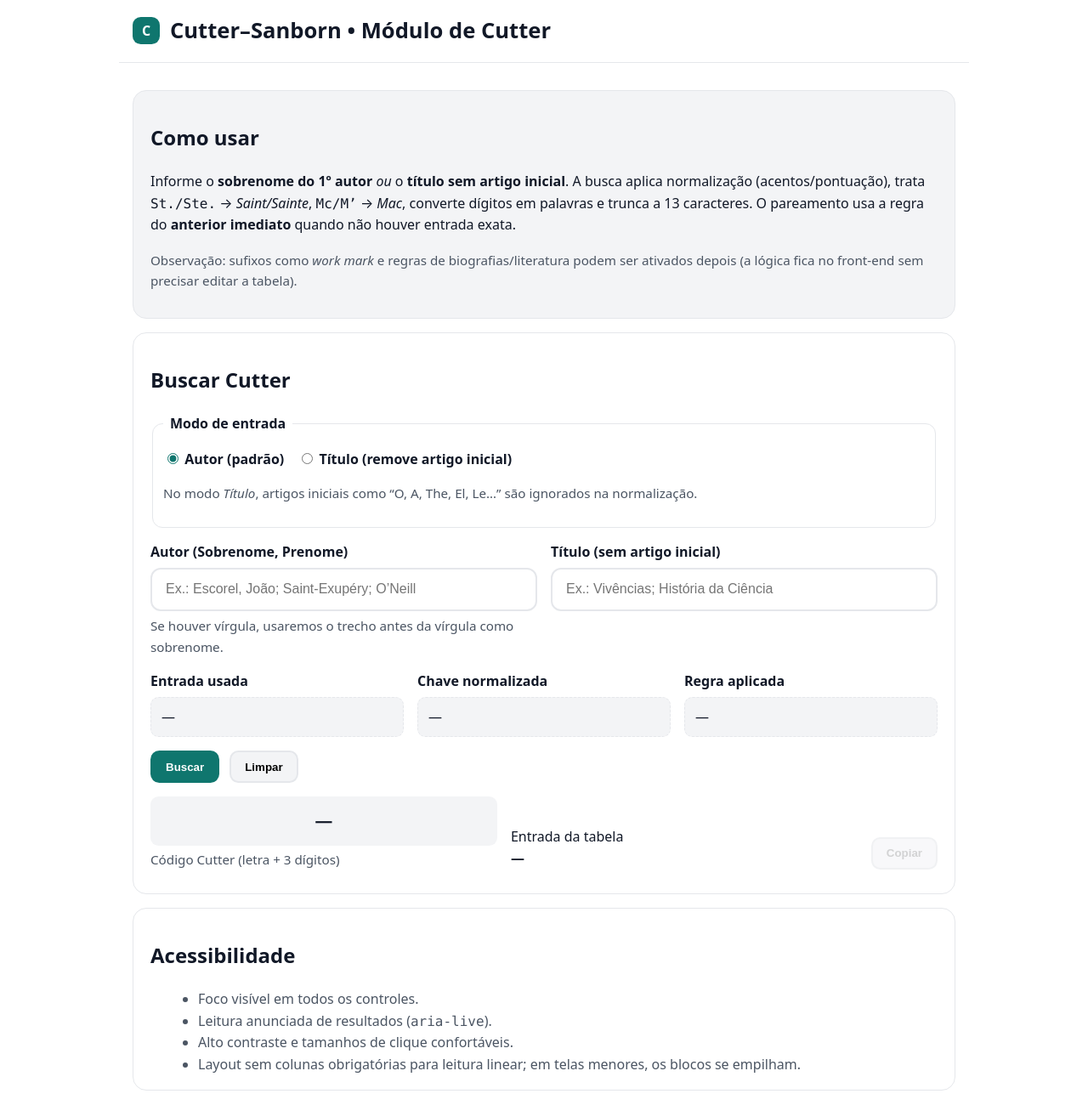
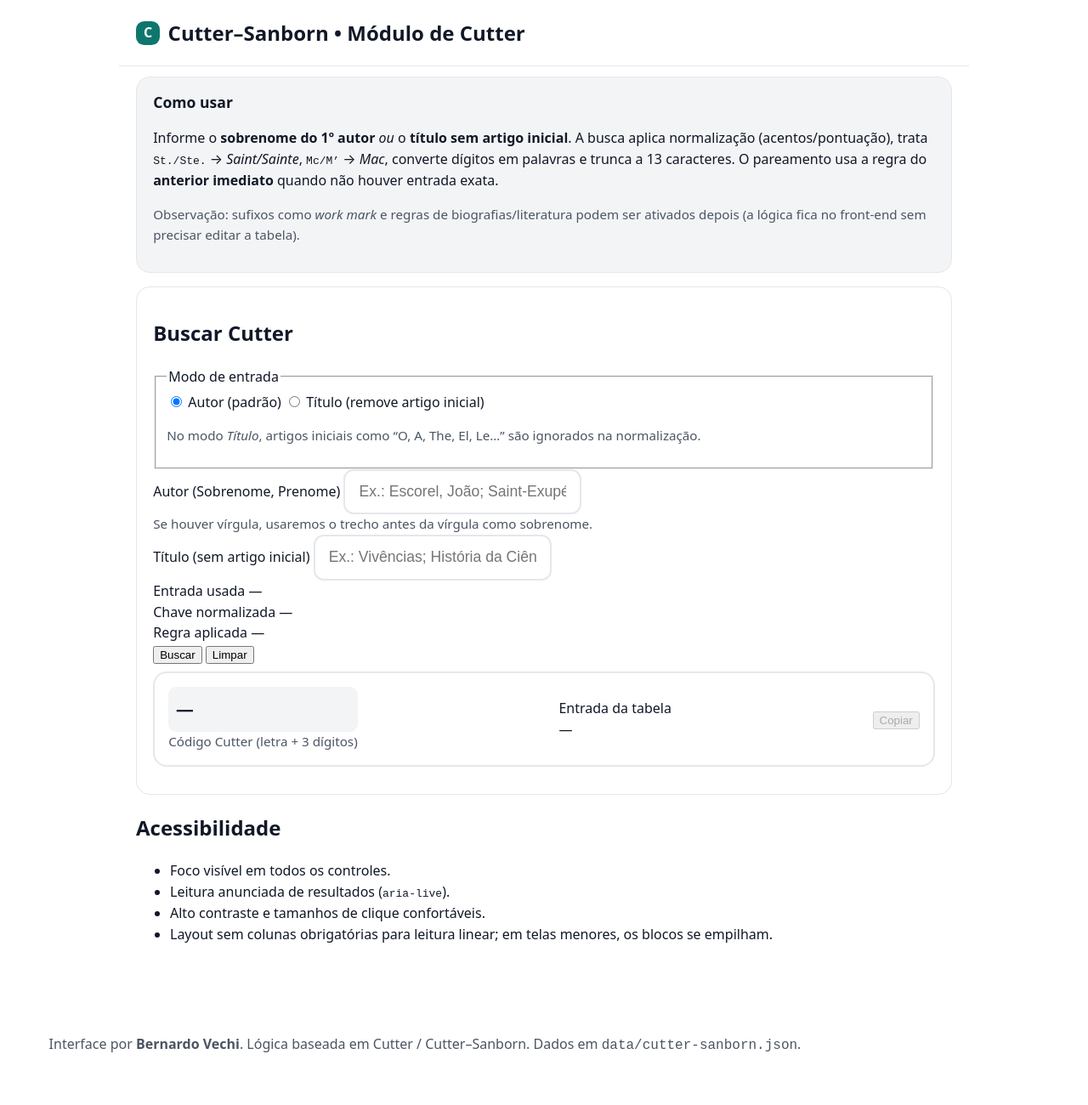
Before and after one commit to bvechi/cutter-sanborn, a plain HTML site: page index.html in a window 1280 px wide. Shown: the top 1300 px of the page at 85% size. Drawn offline with Linux system fonts and the light colour scheme; files that its build step writes are made by us from their sources; files whose address does not match are found by name.

Commit message:
Update styles.css

```diff
--- a/styles.css
+++ b/styles.css
@@ -1,95 +1,40 @@
-:root{
-  --bg:#ffffff;
-  --fg:#111827;           /* slate-900 */
-  --muted:#4b5563;        /* slate-600 */
-  --soft:#f3f4f6;         /* slate-100 */
-  --border:#e5e7eb;       /* slate-200 */
-  --accent:#0f766e;       /* teal-700 */
-  --accent-contrast:#ffffff;
-  --focus:#0ea5e9;        /* sky-500 */
-  --warn:#b45309;         /* amber-700 */
-}
-/* Prefer dark color-scheme if OS requests it */
-@media (prefers-color-scheme: dark){
-  :root{
-    --bg:#0b0f14;
-    --fg:#f3f4f6;
-    --muted:#9ca3af;
-    --soft:#111827;
-    --border:#1f2937;
-    --accent:#22d3ee;
-    --accent-contrast:#0b0f14;
-    --focus:#38bdf8;
-  }
-}
-
-/* Base */
+:root{--bg:#fff;--fg:#111827;--muted:#4b5563;--soft:#f3f4f6;--border:#e5e7eb;--accent:#0f766e;--accent-soft:#ccfbf1;--focus:#0ea5e9}
 *{box-sizing:border-box}
-html{scroll-behavior:smooth}
-body{margin:0;background:var(--bg);color:var(--fg);font-family:system-ui,-apple-system,Segoe UI,Roboto,Ubuntu,Cantarell,"Helvetica Neue",Arial,"Noto Sans","Liberation Sans",sans-serif;line-height:1.6}
-img{max-width:100%;height:auto}
-code,kbd,samp,pre{font-family:ui-monospace,SFMono-Regular,Menlo,Monaco,Consolas,"Liberation Mono","Courier New",monospace}
-
-/* Skip link */
-.skip-link{position:absolute;left:-9999px;top:auto;width:1px;height:1px;overflow:hidden}
-.skip-link:focus{position:fixed;left:1rem;top:1rem;width:auto;height:auto;padding:.5rem .75rem;background:var(--focus);color:#000;border-radius:.5rem;z-index:9999}
-
-/* Layout */
-.wrap{max-width:1000px;margin:0 auto;padding:1rem}
-.app-header{position:sticky;top:0;background:color-mix(in oklab, var(--bg) 94%, transparent);backdrop-filter:blur(6px);border-bottom:1px solid var(--border);z-index:10}
-.brand{display:flex;align-items:center;gap:.75rem}
-.logo{width:32px;height:32px;border-radius:.6rem;background:var(--accent);color:var(--accent-contrast);display:inline-flex;align-items:center;justify-content:center;font-weight:700}
-.title{margin:0;font-size:clamp(1.1rem,1rem + .8vw,1.6rem)}
-
-.panel{border:1px solid var(--border);border-radius:1rem;background:var(--bg);padding:1rem 1.25rem;margin:1rem 0}
-.intro{background:var(--soft)}
-.help ul{margin:.25rem 0 0 1rem}
-
-/* Text helpers */
-.small{font-size:.95rem}
-.muted{color:var(--muted)}
-.readonly-box{display:block;border:1px dashed var(--border);background:var(--soft);padding:.6rem .75rem;border-radius:.6rem;min-height:2.5rem}
-.keytext{font-weight:600}
-
-/* Form */
-.field-group{border:1px solid var(--border);border-radius:.75rem;padding:.75rem}
-legend{padding:0 .5rem;font-weight:700}
-.radios{display:flex;flex-wrap:wrap;gap:1rem;margin-top:.25rem}
-.radio input{accent-color:var(--accent)}
-
-.field{display:flex;flex-direction:column;gap:.35rem}
-label{font-weight:600}
-input[type="text"],input[type="search"],textarea{width:100%;padding:.9rem 1rem;font-size:1rem;border:2px solid var(--border);border-radius:.75rem;background:var(--bg);color:var(--fg)}
-input[type="text"]:focus,input[type="search"]:focus,textarea:focus{outline:3px solid color-mix(in oklab, var(--focus) 40%, transparent);border-color:var(--focus)}
-
-.grid-2{display:grid;grid-template-columns:1fr 1fr;gap:1rem;margin-top:1rem}
-.grid-3{display:grid;grid-template-columns:1fr 1fr 1fr;gap:1rem;margin-top:1rem}
-@media (max-width: 820px){
-  .grid-2, .grid-3{grid-template-columns:1fr}
-}
-
-.actions{display:flex;gap:.75rem;align-items:center;margin-top:1rem;flex-wrap:wrap}
-.btn{border:2px solid var(--border);background:var(--soft);border-radius:.65rem;padding:.6rem 1rem;cursor:pointer;font-weight:600}
-.btn:hover{filter:brightness(0.98)}
-.btn:focus-visible{outline:3px solid color-mix(in oklab, var(--focus) 40%, transparent)}
-.btn[disabled]{opacity:.55;cursor:not-allowed}
-.btn.primary{background:var(--accent);border-color:var(--accent);color:var(--accent-contrast)}
-.btn.primary:hover{filter:brightness(1.05)}
-
-/* Answer/result */
-.answer{margin-top:1rem}
-.ansrow{display:grid;grid-template-columns:1fr 1fr auto;gap:1rem;align-items:end}
-.result-code{display:flex;flex-direction:column;gap:.25rem}
-.bigcode{font-family:ui-monospace,SFMono-Regular,Menlo,Monaco,Consolas,"Liberation Mono","Courier New",monospace;font-size:2rem;padding:.2rem .6rem;background:var(--soft);border-radius:.6rem;min-width:7ch;text-align:center}
-.neighbors{display:grid;grid-template-columns:repeat(auto-fit,minmax(220px,1fr));gap:.5rem;margin-top:.75rem}
-.neighbors .item{border:1px solid var(--border);border-radius:.75rem;padding:.6rem .75rem;background:var(--bg)}
-.neighbors .code{font-family:ui-monospace,SFMono-Regular,Menlo,Monaco,Consolas,"Liberation Mono","Courier New",monospace;background:var(--soft);padding:.1rem .4rem;border-radius:.35rem}
-
-/* Focus states */
-:focus-visible{outline:3px solid color-mix(in oklab, var(--focus) 40%, transparent);outline-offset:2px}
-
-/* Footer */
-.footer{color:var(--muted);text-align:center;margin:1.5rem 0}
-
-/* Noscript */
-.noscript{background:var(--warn);color:#fff;border-radius:.5rem;padding:1rem}
+html:focus-within{scroll-behavior:smooth}
+body{margin:0;background:var(--bg);color:var(--fg);font-family:system-ui,-apple-system,Segoe UI,Roboto,Ubuntu,Cantarell,'Helvetica Neue',Arial,'Noto Sans','Liberation Sans',sans-serif;line-height:1.55}
+a.skip-link{position:absolute;left:-9999px;top:auto;width:1px;height:1px;overflow:hidden}
+a.skip-link:focus{position:fixed;left:1rem;top:1rem;width:auto;height:auto;padding:.5rem .75rem;background:#111827;color:#fff;z-index:1000;border-radius:.5rem}
+.wrap{max-width:1000px;margin:0 auto;padding:1.25rem}
+header[role="banner"]{position:sticky;top:0;backdrop-filter:blur(6px);background:rgba(255,255,255,.9);border-bottom:1px solid var(--border);z-index:10}
+.head{display:flex;align-items:center;justify-content:space-between;gap:1rem;padding:.8rem 0}
+.brand{display:flex;align-items:center;gap:.6rem}
+.logo{width:28px;height:28px;border-radius:.6rem;background:var(--accent);display:inline-flex;align-items:center;justify-content:center;color:#fff;font-weight:700}
+h1{font-size:clamp(1.1rem,1.2rem + .4vw,1.5rem);margin:0}
+main[role="main"]{padding-top:.75rem}
+.intro{background:var(--soft);border:1px solid var(--border);border-radius:1rem;padding:1rem 1.2rem}
+.intro h2{margin:0 0 .6rem 0;font-size:1.1rem}
+table{width:100%;border-collapse:collapse;background:#fff;border:1px solid var(--border);border-radius:.8rem;overflow:hidden}
+thead th{text-align:left;font-size:1rem;color:var(--muted);background:#fafafa;border-bottom:1px solid var(--border);padding:.7rem .8rem}
+tbody td{padding:.65rem .8rem;border-bottom:1px solid var(--border);vertical-align:top}
+tbody tr:last-child td{border-bottom:none}
+.kbd{font-family:ui-monospace,SFMono-Regular,Menlo,Monaco,Consolas,'Liberation Mono','Courier New',monospace;background:var(--soft);border:1px solid var(--border);border-bottom-width:2px;padding:.15rem .35rem;border-radius:.4rem}
+.tip{font-size:1rem;color:var(--muted)}
+.search{margin-top:1rem;background:#fff;border:1px solid var(--border);border-radius:1rem;padding:1rem 1.2rem}
+.controls{display:flex;gap:.75rem;align-items:flex-end;flex-wrap:wrap;margin:.25rem 0 .5rem 0}
+label[for="q"]{font-weight:600;display:block}
+input[type="text"]{flex:1;min-width:280px;padding:.9rem 1rem;font-size:1.1rem;border:2px solid var(--border);border-radius:.75rem}
+input[type="text"]:focus{outline:3px solid var(--accent-soft);border-color:var(--focus)}
+.answer{border:2px solid var(--border);border-radius:1rem;padding:1rem;margin:.5rem 0 1rem 0;background:#fff}
+.answer h3{margin:0 0 .5rem 0;font-size:1.05rem}
+.ansrow{display:flex;align-items:center;justify-content:space-between;gap:.75rem;flex-wrap:wrap}
+.bigcode{font-family:ui-monospace,SFMono-Regular,Menlo,Monaco,Consolas,'Liberation Mono','Courier New',monospace;font-size:2rem;padding:.1rem .6rem;background:var(--soft);border-radius:.6rem}
+.bigkey{font-weight:600}
+button.copy{border:2px solid var(--border);background:var(--soft);border-radius:.6rem;padding:.6rem 1rem;cursor:pointer}
+button.copy:focus{outline:3px solid var(--accent-soft);border-color:var(--focus)}
+button.copy:hover{background:#e0f2fe;border-color:#bae6fd}
+.list{display:grid;grid-template-columns:repeat(auto-fit,minmax(240px,1fr));gap:.5rem}
+.item{border:1px solid var(--border);border-radius:.75rem;padding:.6rem .75rem}
+.key{font-weight:600}
+.code{font-family:ui-monospace,SFMono-Regular,Menlo,Monaco,Consolas,'Liberation Mono','Courier New',monospace;background:var(--soft);padding:.05rem .4rem;border-radius:.4rem}
+.small{font-size:.95rem;color:var(--muted)}
+footer[role="contentinfo"]{margin:2rem 0 1rem 0;text-align:center;color:var(--muted);font-size:1rem}
```
